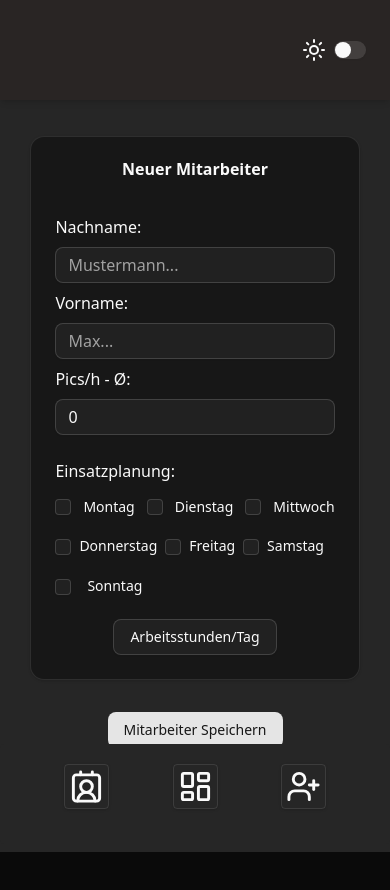
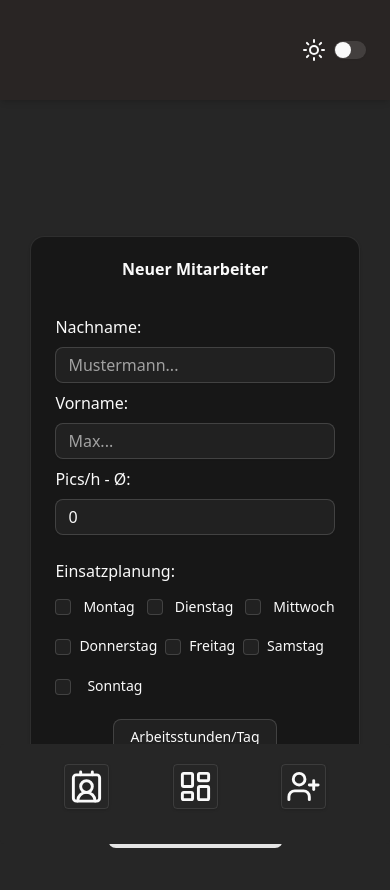
Before and after one commit to realmaxv/logipic, a React (Vite) app: page /add in a window 390 px wide. Shown: the top 890 px of the page. Before the commit the page ends 852 px from the top, so only its background shows below. Built offline with nearby package versions, Linux system fonts and the light colour scheme.

Commit message:
fix drawer mobile

```diff
--- a/src/components/AddEmployee.tsx
+++ b/src/components/AddEmployee.tsx
@@ -179,7 +179,7 @@
   };
 
   return (
-    <section className="flex flex-col items-center justify-center">
+    <section className="flex flex-col items-center justify-center min-h-screen px-4">
       <Card className="text-center m-8">
         <CardHeader>
           <CardTitle>Neuer Mitarbeiter</CardTitle>
@@ -279,7 +279,7 @@
               </Button>
             </div>
           </DrawerTrigger>
-          <DrawerContent className="pb-20">
+          <DrawerContent className="pb-32 pt-4 sm:pt-0">
             <div className="mx-auto w-full max-w-sm">
               <DrawerHeader>
                 <DrawerTitle>Täglicher Arbeitseinsatz</DrawerTitle>
```
Also changed, not shown: public/manifest.json.
